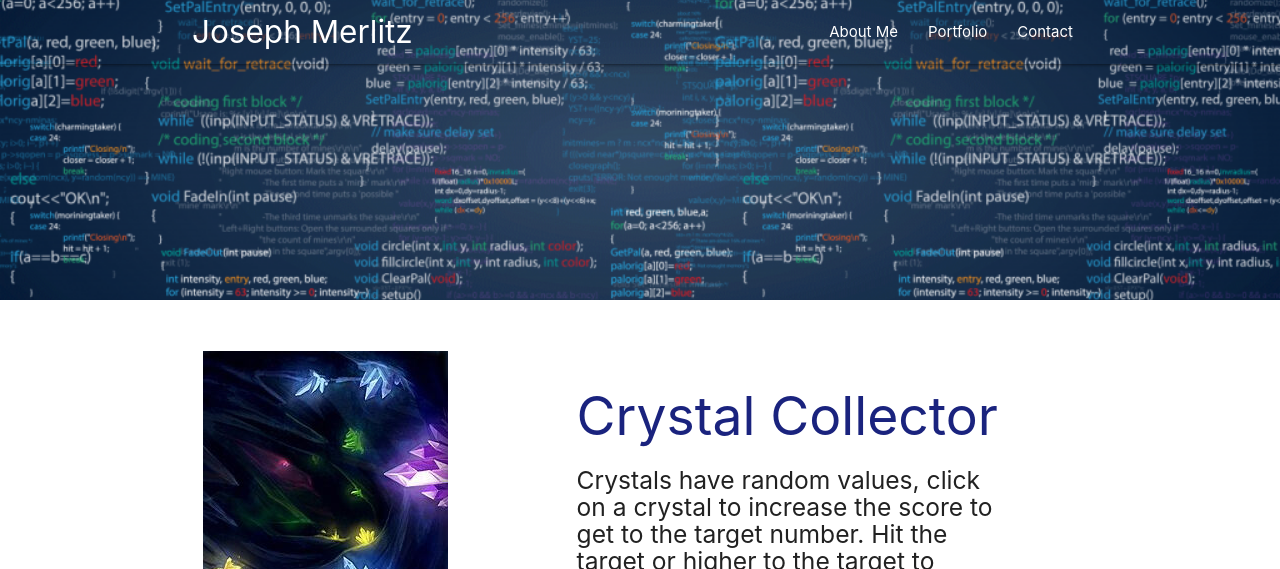
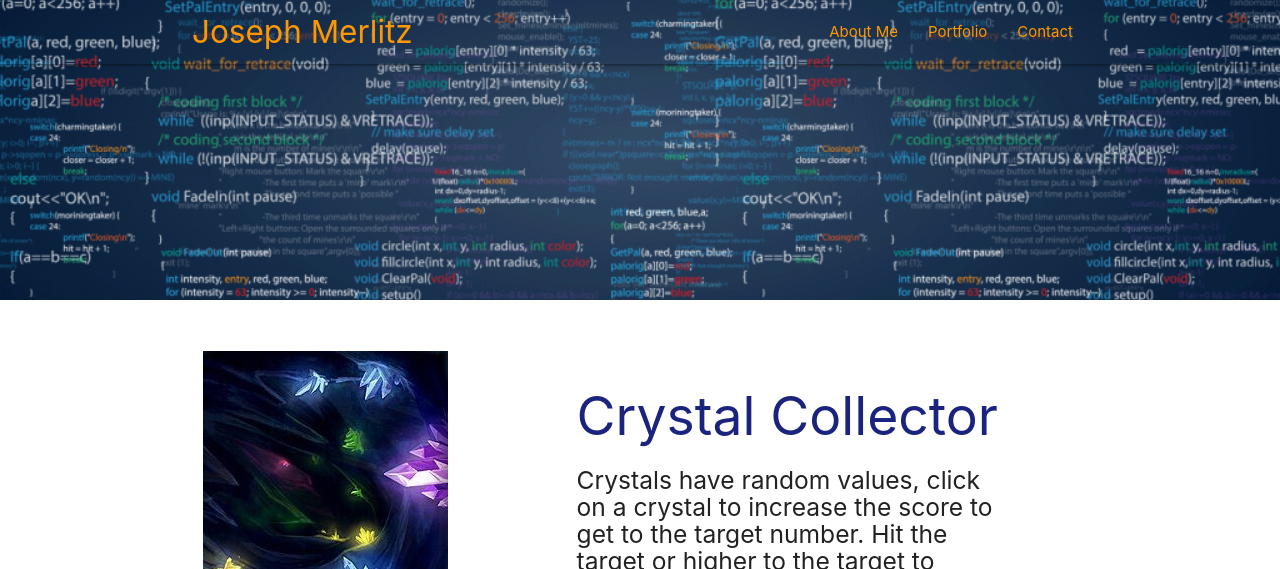
Before and after one commit to josephmerlitz/Portfolio, a plain HTML site: page index.html in a window 1280 px wide. Shown: the top 569 px of the page. Drawn offline with nearby package versions, Linux system fonts and the light colour scheme.

Commit message:
adding some color

```diff
--- a/index.html
+++ b/index.html
@@ -48,14 +48,14 @@
   <header>
     <nav class="nav-wrapper transparent">
       <div class="container">
-        <a href="#" class="brand-logo">Joseph Merlitz</a>
+        <a href="#" class="brand-logo orange-text">Joseph Merlitz</a>
         <a href="#" class="sidenav-trigger" data-target="mobile-menu">
           <i class="material-icons">menu</i>
         </a>
         <ul class="right hide-on-med-and-down">
-          <li><a href="#about">About Me</a></li>
-          <li><a href="#portfolio">Portfolio</a></li>
-          <li><a href="#contact">Contact</a></li>
+          <li><a href="#about" class="orange-text">About Me</a></li>
+          <li><a href="#portfolio" class="orange-text">Portfolio</a></li>
+          <li><a href="#contact" class="orange-text">Contact</a></li>
         </ul>
         <ul class="sidenav grey lighten-2" id="mobile-menu">
           <li><a href="#">About Me</a></li>
```
